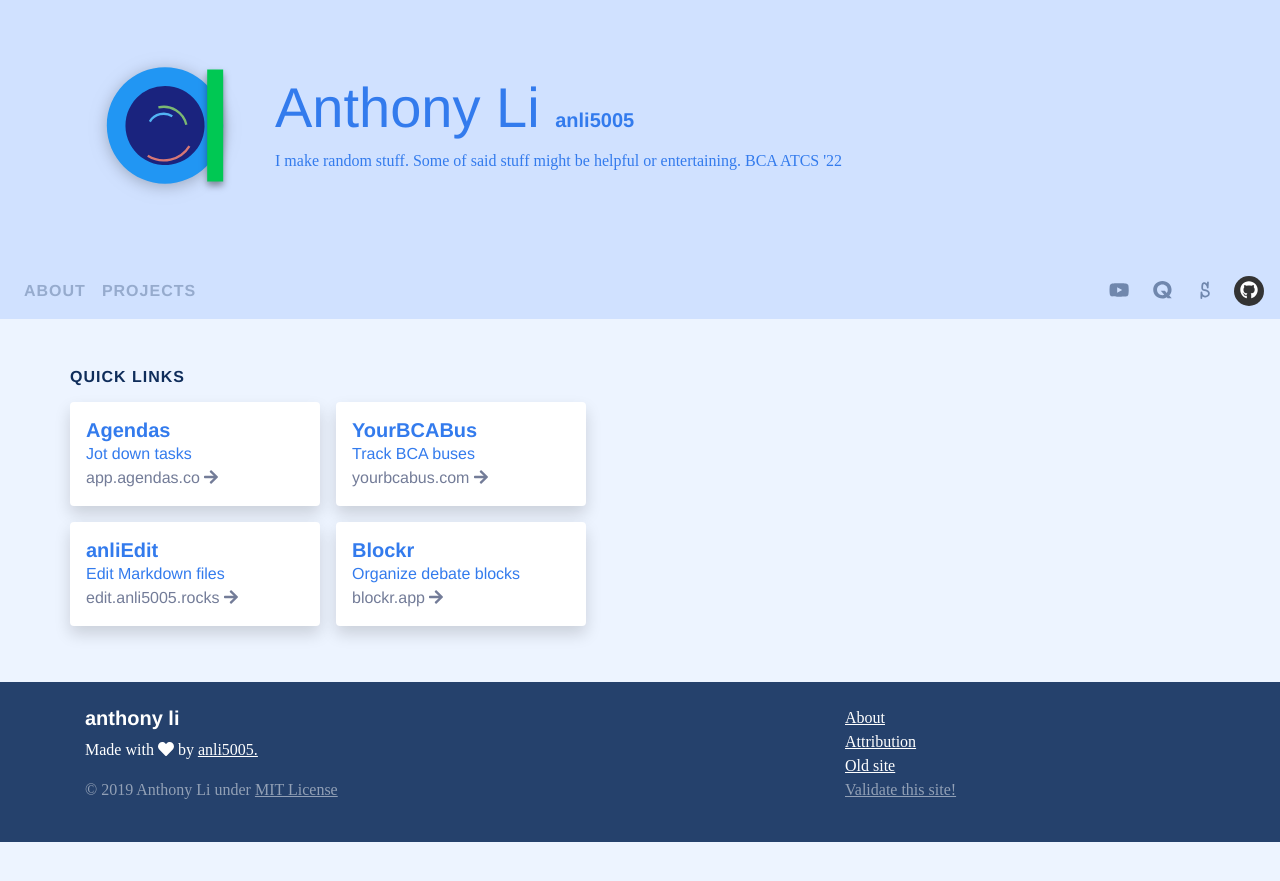
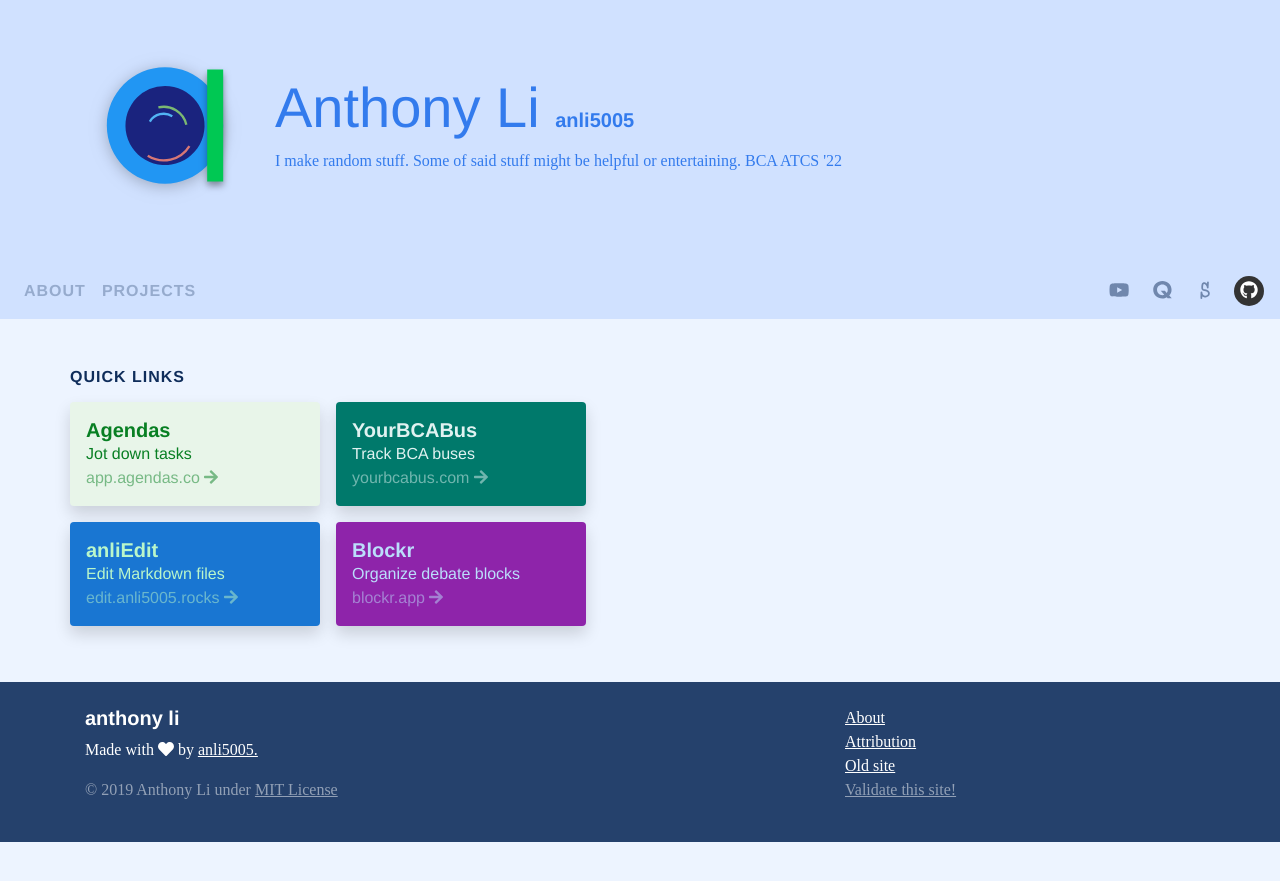
Before and after one commit to anli5005/anli5005.github.io, a Jekyll site: the page built from index.html, in a window 1280 px wide. Shown: the top 881 px of the page. Built offline with Jekyll 4.4.1, drawn with Linux system fonts in a browser that asks for light colours; nearby versions of some CDN libraries; some web fonts are replaced.

Commit message:
Add colors to quick links

```diff
--- a/_includes/link.html
+++ b/_includes/link.html
@@ -1,5 +1,5 @@
-<a class="fancy-link" href="{{include.href}}" {% if include.target %}target="{{include.target}}"{% endif %}>
-  <h5 class="m-0">{{include.title}}</h5>
-  {% if include.description %}<p>{{include.description}}</p>{% endif %}
-  <p class="text-secondary">{{include.domain}} <i class="fas fa-arrow-right"></i></p>
+<a class="fancy-link" href="{{include.href}}" {% if include.target %}target="{{include.target}}"{% endif %} {% if include.bg %}style="background-color: {{include.bg}}"{% endif %}>
+  <h5 class="m-0" {% if include.color %}style="color: {{include.color}}"{% endif %}>{{include.title}}</h5>
+  {% if include.description %}<p {% if include.color %}style="color: {{include.color}}"{% endif %}>{{include.description}}</p>{% endif %}
+  <p {% if include.color %}style="color: {{include.color}}; opacity: 0.5"{% else %}class="text-secondary"{% endif %}>{{include.domain}} <i class="fas fa-arrow-right"></i></p>
 </a>
--- a/index.html
+++ b/index.html
@@ -22,10 +22,10 @@ title: anli5005
     <div class="col-12 col-lg-6">
       <h3 class="heading-muted">Quick Links</h3>
       <div class="d-flex flex-wrap">
-        {% include link.html href="https://app.agendas.co" title="Agendas" description="Jot down tasks" domain="app.agendas.co" target="_blank" %}
-        {% include link.html href="https://yourbcabus.com" title="YourBCABus" description="Track BCA buses" domain="yourbcabus.com" target="_blank" %}
-        {% include link.html href="https://edit.anli5005.rocks" title="anliEdit" description="Edit Markdown files" domain="edit.anli5005.rocks" target="_blank" %}
-        {% include link.html href="https://blockr.app" title="Blockr" description="Organize debate blocks" domain="blockr.app" target="_blank" %}
+        {% include link.html href="https://app.agendas.co" title="Agendas" description="Jot down tasks" domain="app.agendas.co" target="_blank" bg="#e8f5e9" color="#087f23" %}
+        {% include link.html href="https://yourbcabus.com" title="YourBCABus" description="Track BCA buses" domain="yourbcabus.com" target="_blank" bg="#00796b" color="#e0f2f1" %}
+        {% include link.html href="https://edit.anli5005.rocks" title="anliEdit" description="Edit Markdown files" domain="edit.anli5005.rocks" target="_blank" bg="#1976d2" color="#b9f6ca" %}
+        {% include link.html href="https://blockr.app" title="Blockr" description="Organize debate blocks" domain="blockr.app" target="_blank" bg="#8e24aa" color="#bbdefb" %}
       </div>
     </div>
   </div>
```
